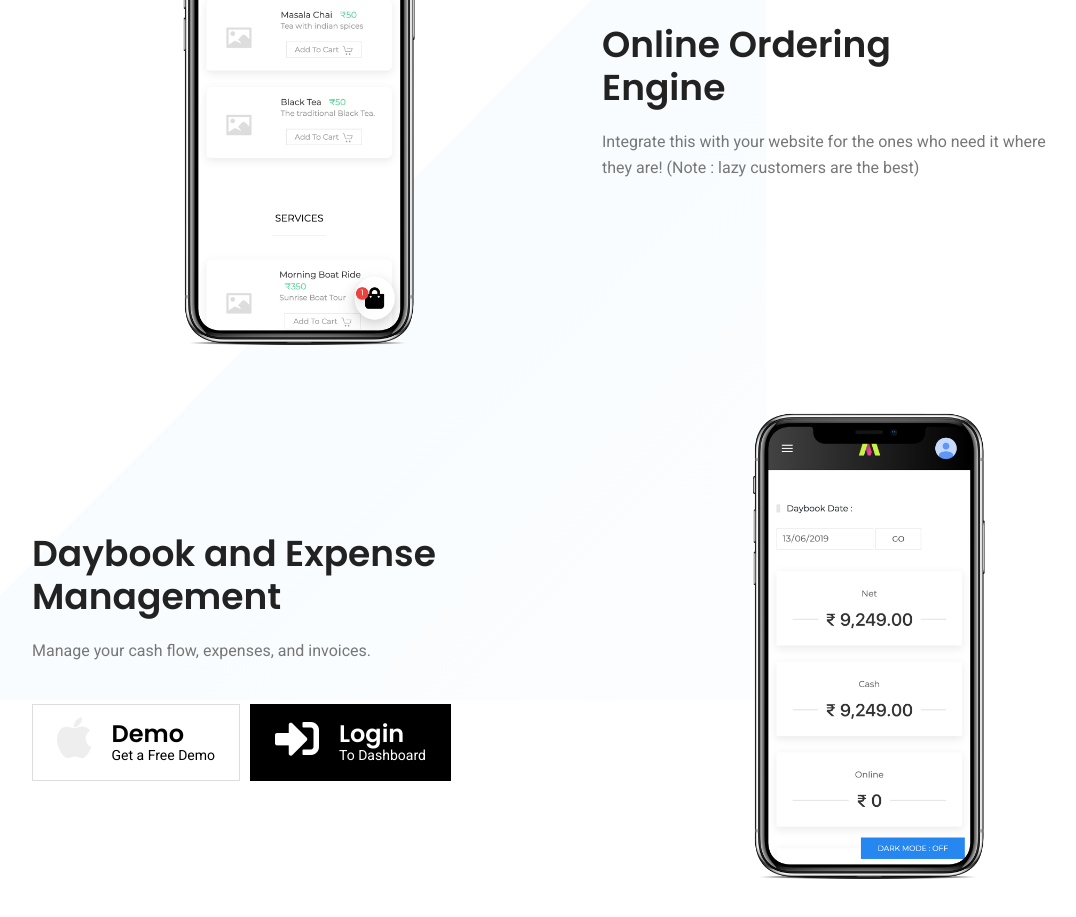
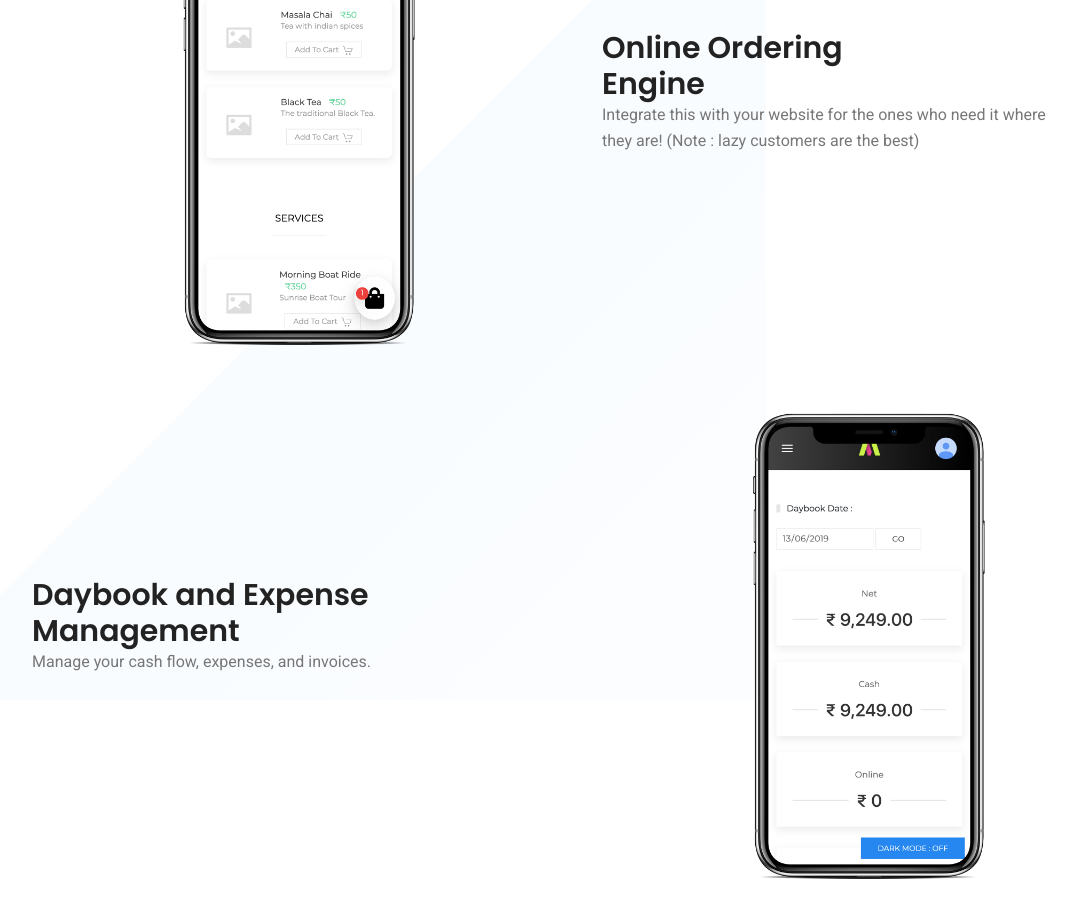
Before and after one commit to mornville/registerLanding, a plain HTML site: page index.html in a window 1280 px wide. Shown: the part 2378-3295 px from the top of the page, without its empty margins (53-1129 px from the left). Drawn offline with nearby package versions, Linux system fonts and the light colour scheme; some packages are replaced by stand-ins of ours.

Commit message:
Centerd elements

```diff
--- a/css/main.css
+++ b/css/main.css
@@ -1933,6 +1933,9 @@ body.mobile-nav-active #mobile-nav-toggle {
       text-align: center !important; }
     .side-left{
       margin-left:50px !important
+    }
+    .center{
+      text-align: center;
     }
   h1{
     font-size: 40px !important;
--- a/index.html
+++ b/index.html
@@ -249,52 +249,29 @@
 	<!-- End feature Area -->
 
 	<!-- Start about Area -->
-	<section class="about-area">
+	<section class="about-area center">
 		<div class="container">
 			<div class="row align-items-center">
 				<div class="col-lg-5 home-about-left col-md-5 col-sm-5">
 					<img class="" src="img/online1.png" alt="" style="width: 120%">
 				</div>
 				<div class="offset-lg-1 col-lg-5 home-about-right">
-					<h1>
+					<h2>
 						Online Ordering  <br>
 						Engine <br>
-					</h1>
+					</h2>
 					<p>
 						Integrate this with your website for the ones who need it where they are! (Note : lazy customers are the best)
 					</p>
 				</div>
 				<div class="col-lg-6 home-about-right home-about-right2">
-					<h1>
+					<h2>
 						Daybook and Expense <br> Management
-					</h1>
+					</h2>
 					<p>
 						Manage your cash flow, expenses, and invoices.
 					</p>
-					<div class="download-button d-flex flex-row justify-content-start">
-						<div class="buttons flex-row d-flex">
-							<i class="fa fa-apple" aria-hidden="true"></i>
-							<div class="desc">
-								<a href="#">
-									<p>
-										<span>Demo</span> <br>
-										Get a Free Demo
-									</p>
-								</a>
-							</div>
-						</div>
-						<div class="buttons dark flex-row d-flex">
-							<i class="fas fa-sign-in-alt" aria-hidden="true"></i>
-							<div class="desc">
-								<a href="#">
-									<p>
-										<span>Login</span> <br>
-										To Dashboard
-									</p>
-								</a>
-							</div>
-						</div>
-					</div>
+
 				</div>
 				<div class="col-lg-5 home-about-left">
 					<img class="" src="img/day.png" alt="" style="width:120%">
```
